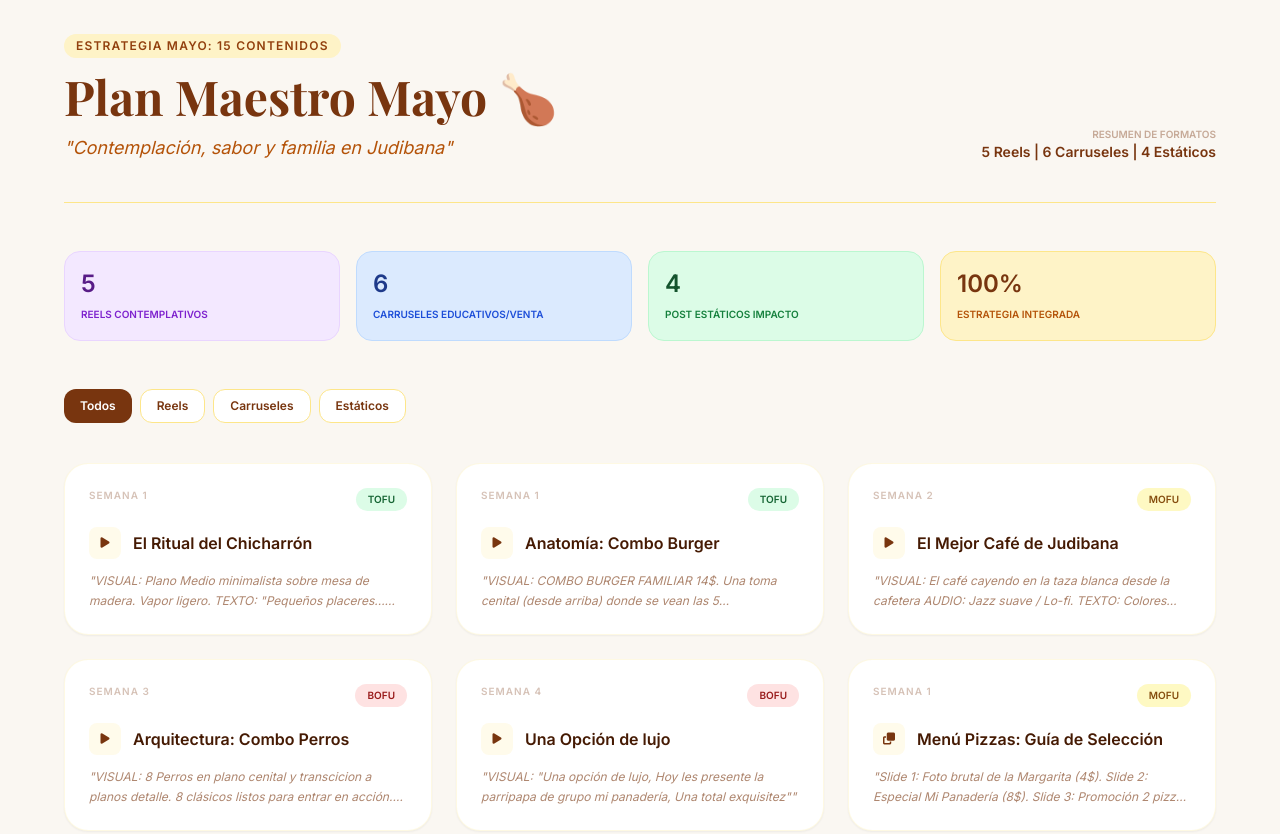
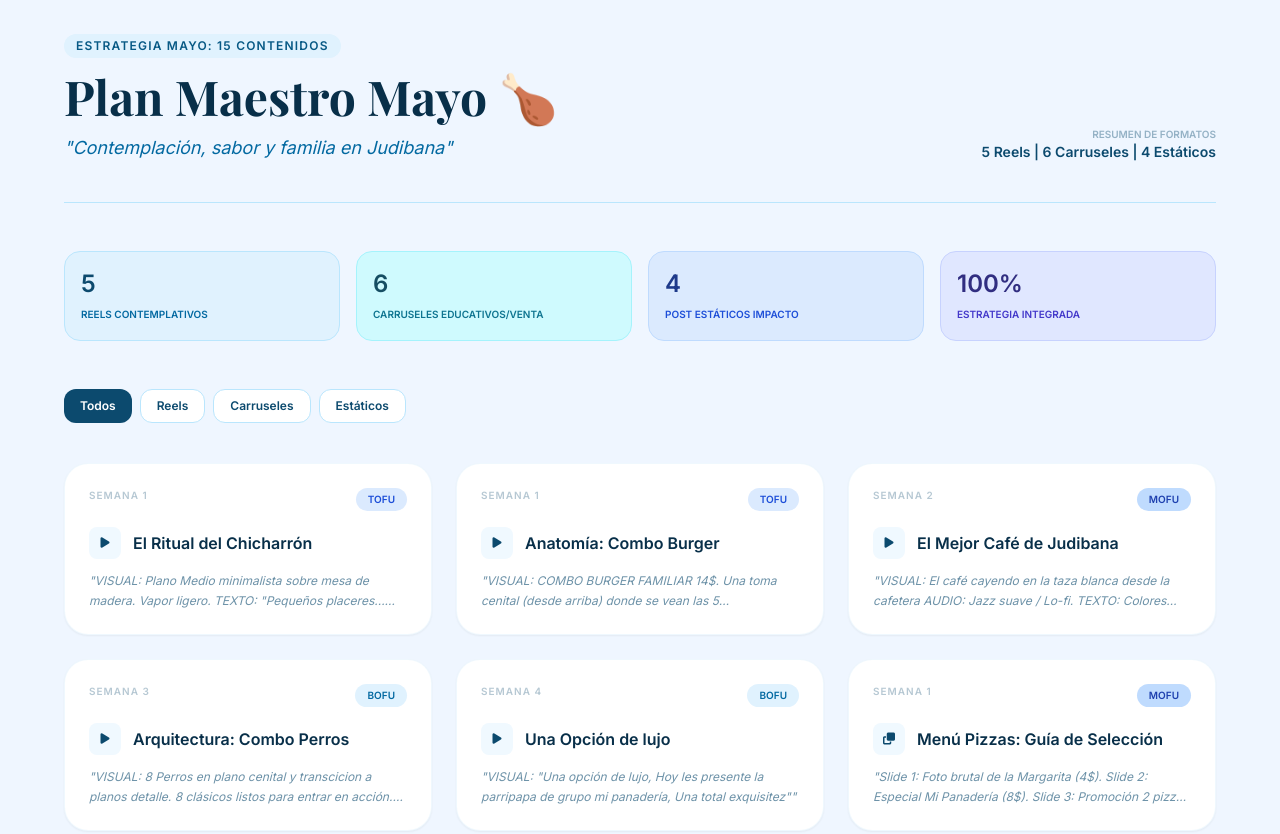
Before and after one commit to brotherhoodtlf-dot/proyectomarketing2026, a plain HTML site: page index.html in a window 1280 px wide. Shown: the top 834 px of the page. Drawn offline with nearby package versions, Linux system fonts and the light colour scheme.

Commit message:
Update index.html

```diff
--- a/index.html
+++ b/index.html
@@ -11,68 +11,68 @@
 
         body {
             font-family: 'Inter', sans-serif;
-            background-color: #faf7f2;
-            color: #4a3728;
+            background-color: #eff6ff;
+            color: #1e3a8a;
         }
         h1, h2 { font-family: 'Playfair Display', serif; }
         .card { transition: all 0.3s ease; }
-        .card:hover { transform: translateY(-4px); border-color: #d97706; box-shadow: 0 15px 30px -10px rgba(120, 53, 15, 0.2); }
+        .card:hover { transform: translateY(-4px); border-color: #2563eb; box-shadow: 0 15px 30px -10px rgba(37, 99, 235, 0.2); }
 
-        .tag-tofu { background-color: #dcfce7; color: #166534; }
-        .tag-mofu { background-color: #fef9c3; color: #854d0e; }
-        .tag-bofu { background-color: #fee2e2; color: #991b1b; }
+        .tag-tofu { background-color: #dbeafe; color: #1d4ed8; }
+        .tag-mofu { background-color: #bfdbfe; color: #1e40af; }
+        .tag-bofu { background-color: #e0f2fe; color: #0369a1; }
 
-        .type-reel { border-left: 4px solid #8b5cf6; }
-        .type-carrusel { border-left: 4px solid #3b82f6; }
-        .type-estatico { border-left: 4px solid #10b981; }
+        .type-reel { border-left: 4px solid #3b82f6; }
+        .type-carrusel { border-left: 4px solid #2563eb; }
+        .type-estatico { border-left: 4px solid #0ea5e9; }
 
         ::-webkit-scrollbar { width: 8px; }
-        ::-webkit-scrollbar-track { background: #f3f4f6; }
-        ::-webkit-scrollbar-thumb { background: #d97706; border-radius: 10px; }
+        ::-webkit-scrollbar-track { background: #e0f2fe; }
+        ::-webkit-scrollbar-thumb { background: #2563eb; border-radius: 10px; }
     </style>
 </head>
 <body class="p-4 md:p-8">
     <div class="max-w-6xl mx-auto">
-        <header class="flex flex-col md:flex-row justify-between items-end mb-12 gap-6 border-b border-amber-200 pb-10">
+        <header class="flex flex-col md:flex-row justify-between items-end mb-12 gap-6 border-b border-sky-200 pb-10">
             <div>
-                <span class="bg-amber-100 text-amber-800 text-xs font-black px-3 py-1 rounded-full uppercase tracking-widest mb-2 inline-block">Estrategia Mayo: 15 Contenidos</span>
-                <h1 class="text-5xl font-bold text-amber-900 leading-tight">Plan Maestro Mayo 🍗</h1>
-                <p class="text-amber-700 text-lg mt-2 italic">"Contemplación, sabor y familia en Judibana"</p>
+                <span class="bg-sky-100 text-sky-800 text-xs font-black px-3 py-1 rounded-full uppercase tracking-widest mb-2 inline-block">Estrategia Mayo: 15 Contenidos</span>
+                <h1 class="text-5xl font-bold text-sky-950 leading-tight">Plan Maestro Mayo 🍗</h1>
+                <p class="text-sky-700 text-lg mt-2 italic">"Contemplación, sabor y familia en Judibana"</p>
             </div>
             <div class="flex gap-3">
                 <div class="text-right">
-                    <p class="text-[10px] font-black uppercase text-amber-900/40">Resumen de Formatos</p>
-                    <p class="text-sm font-bold text-amber-900">5 Reels | 6 Carruseles | 4 Estáticos</p>
+                    <p class="text-[10px] font-black uppercase text-sky-900/40">Resumen de Formatos</p>
+                    <p class="text-sm font-bold text-sky-900">5 Reels | 6 Carruseles | 4 Estáticos</p>
                 </div>
             </div>
         </header>
 
         <!-- Stats Grid -->
         <div class="grid grid-cols-2 md:grid-cols-4 gap-4 mb-12">
-            <div class="bg-purple-100 p-4 rounded-2xl border border-purple-200">
-                <span class="block text-2xl font-black text-purple-900">5</span>
-                <span class="text-[10px] uppercase font-bold text-purple-700">Reels Contemplativos</span>
+            <div class="bg-sky-100 p-4 rounded-2xl border border-sky-200">
+                <span class="block text-2xl font-black text-sky-900">5</span>
+                <span class="text-[10px] uppercase font-bold text-sky-700">Reels Contemplativos</span>
+            </div>
+            <div class="bg-cyan-100 p-4 rounded-2xl border border-cyan-200">
+                <span class="block text-2xl font-black text-cyan-900">6</span>
+                <span class="text-[10px] uppercase font-bold text-cyan-700">Carruseles Educativos/Venta</span>
             </div>
             <div class="bg-blue-100 p-4 rounded-2xl border border-blue-200">
-                <span class="block text-2xl font-black text-blue-900">6</span>
-                <span class="text-[10px] uppercase font-bold text-blue-700">Carruseles Educativos/Venta</span>
+                <span class="block text-2xl font-black text-blue-900">4</span>
+                <span class="text-[10px] uppercase font-bold text-blue-700">Post Estáticos Impacto</span>
             </div>
-            <div class="bg-green-100 p-4 rounded-2xl border border-green-200">
-                <span class="block text-2xl font-black text-green-900">4</span>
-                <span class="text-[10px] uppercase font-bold text-green-700">Post Estáticos Impacto</span>
-            </div>
-            <div class="bg-amber-100 p-4 rounded-2xl border border-amber-200">
-                <span class="block text-2xl font-black text-amber-900">100%</span>
-                <span class="text-[10px] uppercase font-bold text-amber-700">Estrategia Integrada</span>
+            <div class="bg-indigo-100 p-4 rounded-2xl border border-indigo-200">
+                <span class="block text-2xl font-black text-indigo-900">100%</span>
+                <span class="text-[10px] uppercase font-bold text-indigo-700">Estrategia Integrada</span>
             </div>
         </div>
 
         <!-- Filters -->
         <div class="mb-8 flex gap-2 overflow-x-auto pb-2">
-            <button onclick="filterType('all')" class="px-4 py-2 bg-amber-900 text-white rounded-xl text-xs font-bold">Todos</button>
-            <button onclick="filterType('Reel')" class="px-4 py-2 bg-white text-amber-900 border border-amber-200 rounded-xl text-xs font-bold">Reels</button>
-            <button onclick="filterType('Carrusel')" class="px-4 py-2 bg-white text-amber-900 border border-amber-200 rounded-xl text-xs font-bold">Carruseles</button>
-            <button onclick="filterType('Estatico')" class="px-4 py-2 bg-white text-amber-900 border border-amber-200 rounded-xl text-xs font-bold">Estáticos</button>
+            <button onclick="filterType('all')" class="px-4 py-2 bg-sky-900 text-white rounded-xl text-xs font-bold">Todos</button>
+            <button onclick="filterType('Reel')" class="px-4 py-2 bg-white text-sky-900 border border-sky-200 rounded-xl text-xs font-bold">Reels</button>
+            <button onclick="filterType('Carrusel')" class="px-4 py-2 bg-white text-sky-900 border border-sky-200 rounded-xl text-xs font-bold">Carruseles</button>
+            <button onclick="filterType('Estatico')" class="px-4 py-2 bg-white text-sky-900 border border-sky-200 rounded-xl text-xs font-bold">Estáticos</button>
         </div>
 
         <div id="content-grid" class="grid grid-cols-1 md:grid-cols-2 lg:grid-cols-3 gap-6">
@@ -83,7 +83,7 @@
     <!-- Simple Detail Modal -->
     <div id="detail-modal" class="fixed inset-0 bg-black/60 hidden flex items-center justify-center p-4 z-50 backdrop-blur-sm">
         <div class="bg-white rounded-[32px] p-8 max-w-lg w-full shadow-2xl relative">
-            <button onclick="closeModal()" class="absolute top-6 right-6 text-amber-900/40 hover:text-amber-900"><i class="fas fa-times-circle text-xl"></i></button>
+            <button onclick="closeModal()" class="absolute top-6 right-6 text-sky-900/40 hover:text-sky-900"><i class="fas fa-times-circle text-xl"></i></button>
             <div id="modal-content"></div>
         </div>
     </div>
@@ -120,21 +120,21 @@
 
             filtered.forEach(item => {
                 const card = document.createElement('div');
-                card.className = `card bg-white p-6 rounded-[24px] border border-amber-100/50 shadow-sm cursor-pointer flex flex-col type-${item.format.toLowerCase()}`;
+                card.className = `card bg-white p-6 rounded-[24px] border border-sky-100/50 shadow-sm cursor-pointer flex flex-col type-${item.format.toLowerCase()}`;
                 card.onclick = () => showDetail(item.id);
 
                 card.innerHTML = `
                     <div class="flex justify-between items-start mb-4">
-                        <span class="text-[10px] font-black uppercase text-amber-900/30 tracking-widest">Semana ${item.week}</span>
+                        <span class="text-[10px] font-black uppercase text-sky-900/30 tracking-widest">Semana ${item.week}</span>
                         <span class="px-3 py-1 rounded-full text-[10px] font-black tag-${item.type}">${item.type.toUpperCase()}</span>
                     </div>
                     <div class="flex items-center gap-3 mb-3">
-                        <div class="w-8 h-8 rounded-lg bg-amber-50 flex items-center justify-center text-amber-900 text-xs">
+                        <div class="w-8 h-8 rounded-lg bg-sky-50 flex items-center justify-center text-sky-900 text-xs">
                             <i class="fas ${item.icon}"></i>
                         </div>
-                        <h3 class="font-bold text-amber-950">${item.title}</h3>
+                        <h3 class="font-bold text-sky-950">${item.title}</h3>
                     </div>
-                    <p class="text-xs text-amber-900/60 line-clamp-2 italic leading-relaxed">"${item.desc}"</p>
+                    <p class="text-xs text-sky-900/60 line-clamp-2 italic leading-relaxed">"${item.desc}"</p>
                 `;
                 grid.appendChild(card);
             });
@@ -147,16 +147,16 @@
 
             container.innerHTML = `
                 <div class="flex items-center gap-3 mb-6">
-                    <span class="px-4 py-1 bg-amber-100 text-amber-800 rounded-full text-[10px] font-black uppercase">${item.format}</span>
-                    <span class="text-xs text-amber-900/40 font-bold">Semana ${item.week}</span>
+                    <span class="px-4 py-1 bg-sky-100 text-sky-800 rounded-full text-[10px] font-black uppercase">${item.format}</span>
+                    <span class="text-xs text-sky-900/40 font-bold">Semana ${item.week}</span>
                 </div>
-                <h2 class="text-3xl font-bold text-amber-950 mb-4">${item.title}</h2>
-                <div class="bg-amber-50 p-6 rounded-2xl mb-6">
-                    <p class="text-sm text-amber-900/80 leading-relaxed whitespace-pre-line">${item.desc}</p>
+                <h2 class="text-3xl font-bold text-sky-950 mb-4">${item.title}</h2>
+                <div class="bg-sky-50 p-6 rounded-2xl mb-6">
+                    <p class="text-sm text-sky-900/80 leading-relaxed whitespace-pre-line">${item.desc}</p>
                 </div>
                 <div class="flex justify-between items-center">
-                    <p class="text-[10px] font-black uppercase text-amber-900/30 tracking-widest">Objetivo: ${item.type.toUpperCase()}</p>
-                    <button onclick="closeModal()" class="text-sm font-bold text-amber-900">Entendido</button>
+                    <p class="text-[10px] font-black uppercase text-sky-900/30 tracking-widest">Objetivo: ${item.type.toUpperCase()}</p>
+                    <button onclick="closeModal()" class="text-sm font-bold text-sky-900">Entendido</button>
                 </div>
             `;
             modal.classList.remove('hidden');
```
